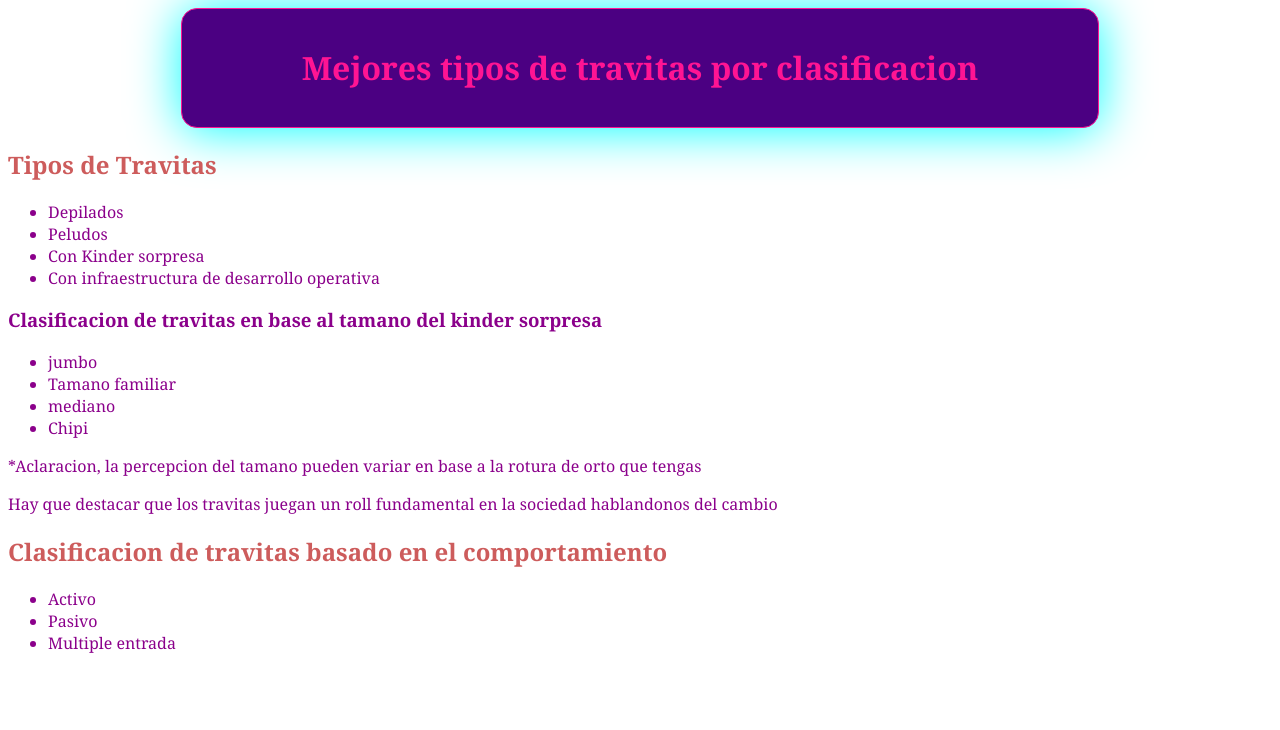
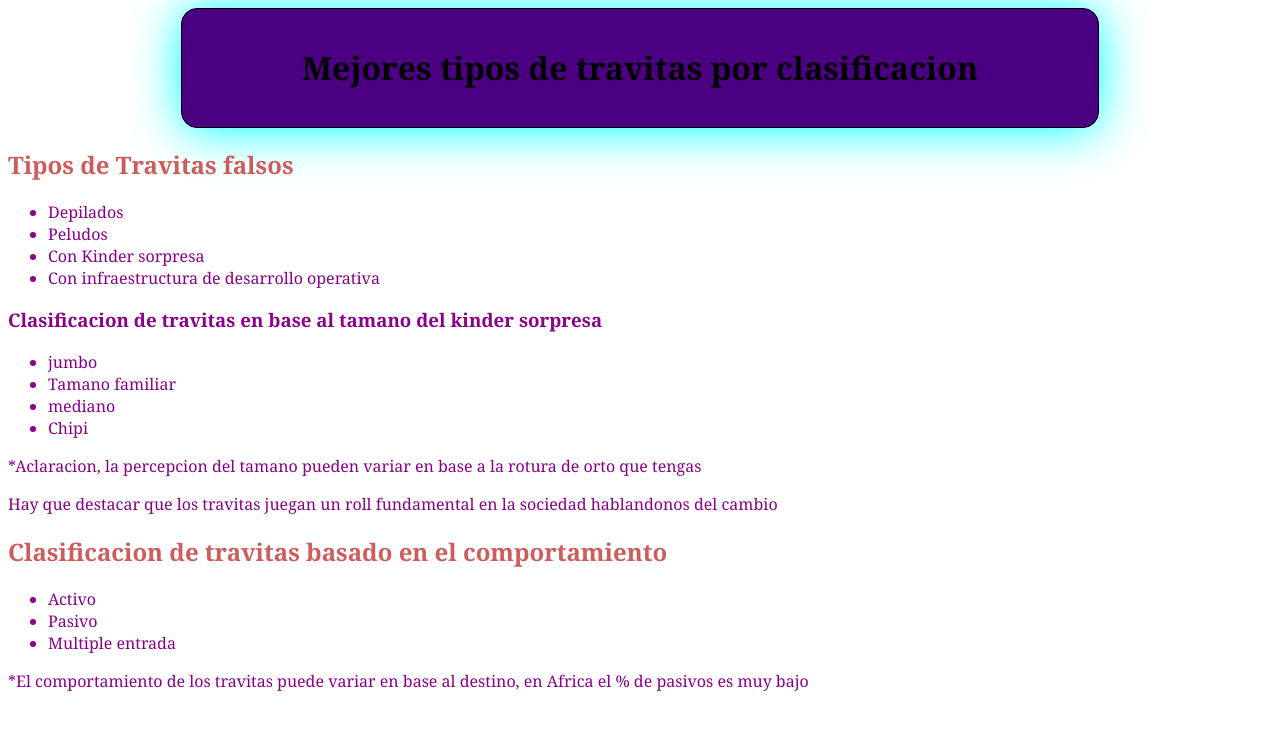
Before and after one commit to jonathanclinares/hyperblog, a plain HTML site: page travitas.html in a window 1280 px wide. Drawn offline with Linux system fonts and the light colour scheme.

Commit message:
cambios 45

```diff
--- a/css/style.css
+++ b/css/style.css
@@ -9,7 +9,7 @@ head {
 }
 
 div {
-    color: deeppink;
+    color: black;
 
 }
 
--- a/travitas.html
+++ b/travitas.html
@@ -8,7 +8,7 @@
         <h1>Mejores tipos de travitas por clasificacion</h1>
     </div>
     <div>
-        <h2>Tipos de Travitas</h2>
+        <h2>Tipos de Travitas falsos</h2>
     </div>
 
 <ul>
@@ -33,6 +33,7 @@
     <li>Pasivo</li>
     <li>Multiple entrada</li>
 </ul>
+<p>*El comportamiento de los travitas puede variar en base al destino, en Africa el % de pasivos es muy bajo</p>
 </body>
 
 </html>
```
